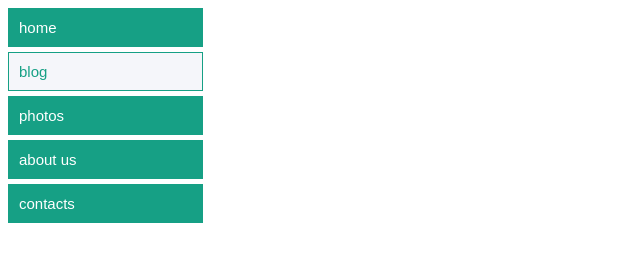
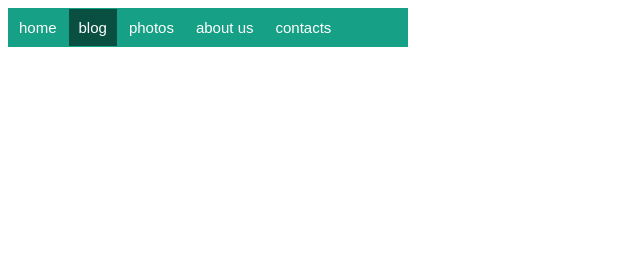
Before and after one commit to vbando/layout, a plain HTML site: page 241/index.html in a window 1280 px wide. Shown: the whole page, without its empty margins (0-640 px from the left). Drawn offline with Linux system fonts and the light colour scheme.

Commit message:
feat: add full-width horizontal navbar

```diff
--- a/241/style.css
+++ b/241/style.css
@@ -1,11 +1,9 @@
 #menu {
 	display: flex;
-    flex-direction: column;
-    width: 200px;
-    gap: 5px;
+    width: 400px;
+    background-color: rgb(22, 160, 133);
 }
 #menu a {
-	margin-right: 5px;
 	padding: 10px;
 	font: 15px Arial;
 	text-decoration: none;
@@ -14,7 +12,7 @@
 	background-color: rgb(22, 160, 133);
 }
 #menu a:hover, #menu a.active {
-	color: rgb(22, 160, 133);
+	color: rgb(255, 255, 255);
 	border: 1px solid rgb(22, 160, 133);
-	background-color: #F5F6FA;
+	background-color: rgb(10, 80, 66)
 }
```
